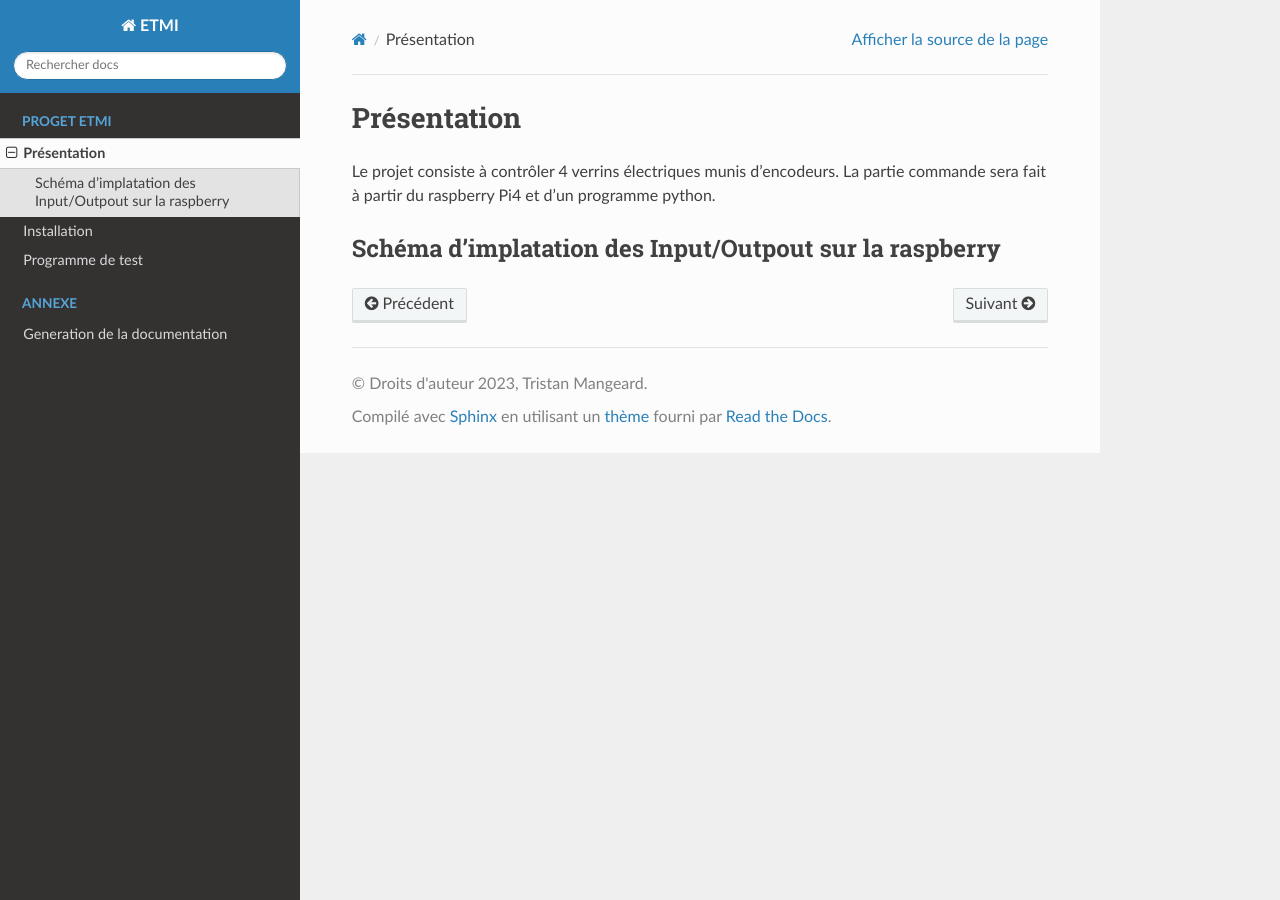
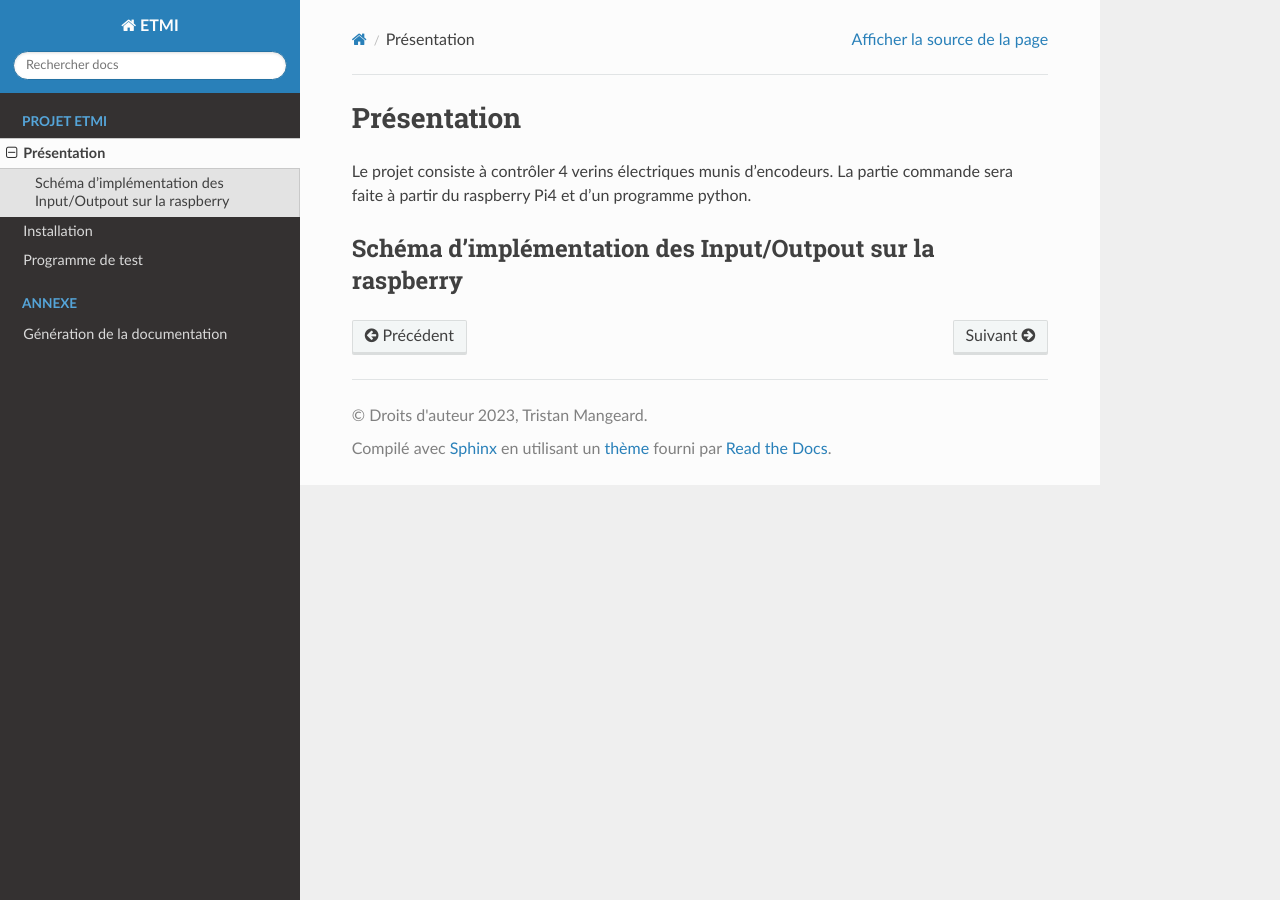
Before and after one commit to Institut-clement-ader/ETMI, a Sphinx documentation site: the page built from docs/source/presentation.rst, in a window 1280 px wide. Built offline with Sphinx 7.4.7 and the Read the Docs theme 2.0.0, drawn with Linux system fonts in a browser that asks for light colours.

Commit message:
correction ortho

```diff
--- a/docs/source/command_test.rst
+++ b/docs/source/command_test.rst
@@ -1,7 +1,7 @@
 Programme de test
 *****************
 
-Lancemant du programme
+Lancement du programme
 ======================
 
 Liste des Command_test
--- a/docs/source/generation_doc.rst
+++ b/docs/source/generation_doc.rst
@@ -1,4 +1,4 @@
-Generation de la documentation
+Génération de la documentation
 ==============================
 
 La documentation est généré à partir de fichier source ReStrucredText (fichier rst) sur le site Readthedocs.
--- a/docs/source/index.rst
+++ b/docs/source/index.rst
@@ -8,7 +8,7 @@ Welcome to ETMI's documentation!
 
 .. toctree::
    :maxdepth: 2
-   :caption: Proget ETMI
+   :caption: Projet ETMI
 
    presentation
    install
--- a/docs/source/presentation.rst
+++ b/docs/source/presentation.rst
@@ -1,8 +1,8 @@
 Présentation
 ************
 
-Le projet consiste à contrôler 4 verrins électriques munis d'encodeurs.
-La partie commande sera fait à partir du raspberry Pi4 et d'un programme python.
+Le projet consiste à contrôler 4 verins électriques munis d'encodeurs.
+La partie commande sera faite à partir du raspberry Pi4 et d'un programme python.
 
-Schéma d'implatation des Input/Outpout sur la raspberry
+Schéma d'implémentation des Input/Outpout sur la raspberry
 =======================================================
```
